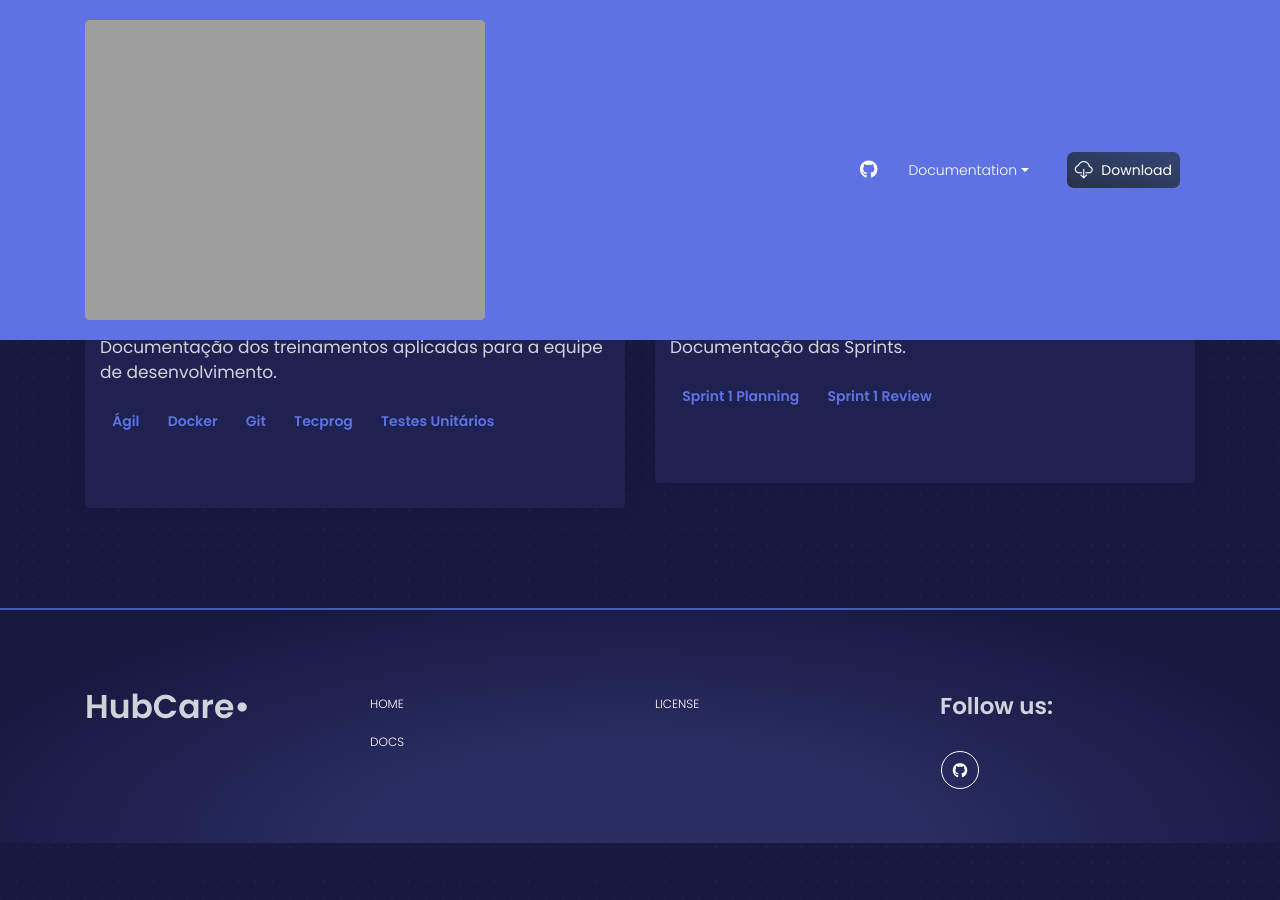
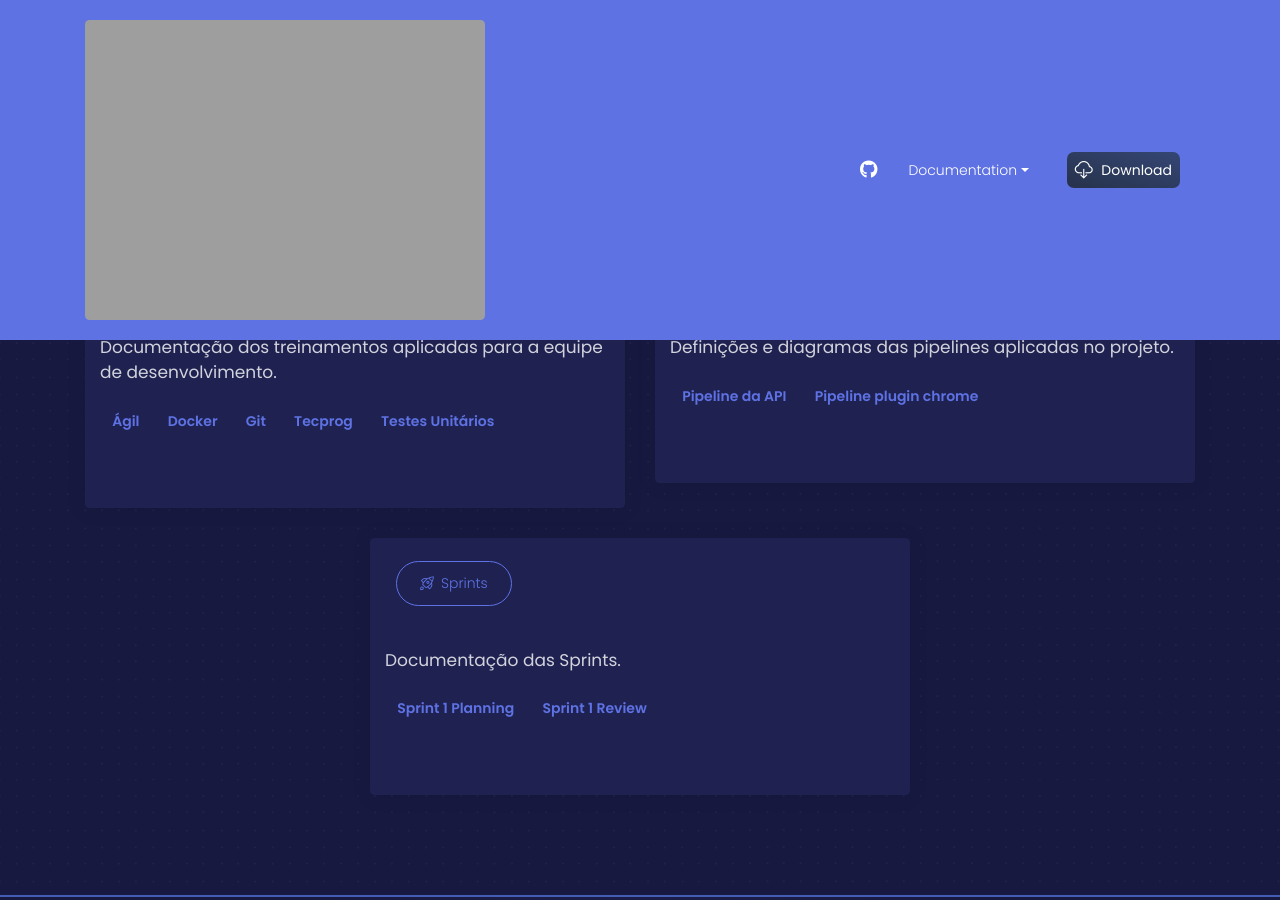
Before and after one commit to fga-eps-mds/2019.1-hubcare-docs, a Jekyll site: the page built from docs/README.md, in a window 1280 px wide and 900 px high, scrolled down 1486 px. Built offline with Jekyll 4.4.1, drawn with Linux system fonts in a browser that asks for light colours; nearby versions of some CDN libraries; our own code applies the rules of GitHub Pages for plain Markdown files; before the commit the page ends 2329 px from its top, so only the background shows below that.

Commit message:
Added pipeline documentation, insert a diagrams and description

```diff
--- a/docs/_data/projects.yml
+++ b/docs/_data/projects.yml
@@ -42,6 +42,14 @@
     Tecprog: tecprog/
     Testes Unitários: unit_test/
 -
+  name: Pipeline
+  icon: admin.svg
+  description: Definições e diagramas das pipelines aplicadas no projeto.
+  path: pipeline/
+  pages:
+    Pipeline da API: api/
+    Pipeline plugin chrome: plugin/
+-
   name: Sprints
   icon: admin.svg
   description: Documentação das Sprints.
```
Also changed, not shown: docs/pipeline/api/README.md (added, +9 -0 lines), docs/pipeline/plugin/README.md (added, +8 -0 lines), docs/pipeline/README.md (added), docs/pipeline/api/pipelineapi.png (added), docs/pipeline/plugin/pipelineplugin.png (added).
